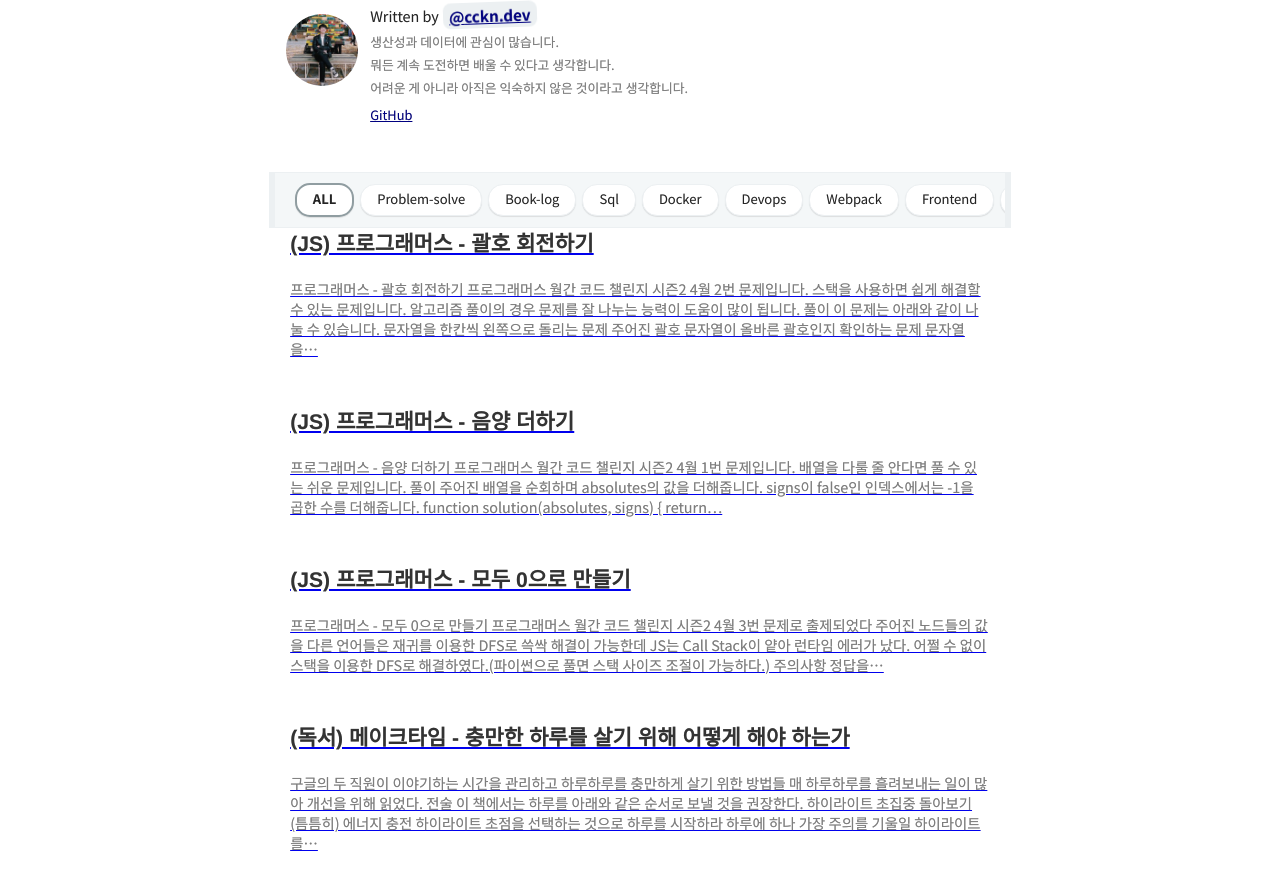
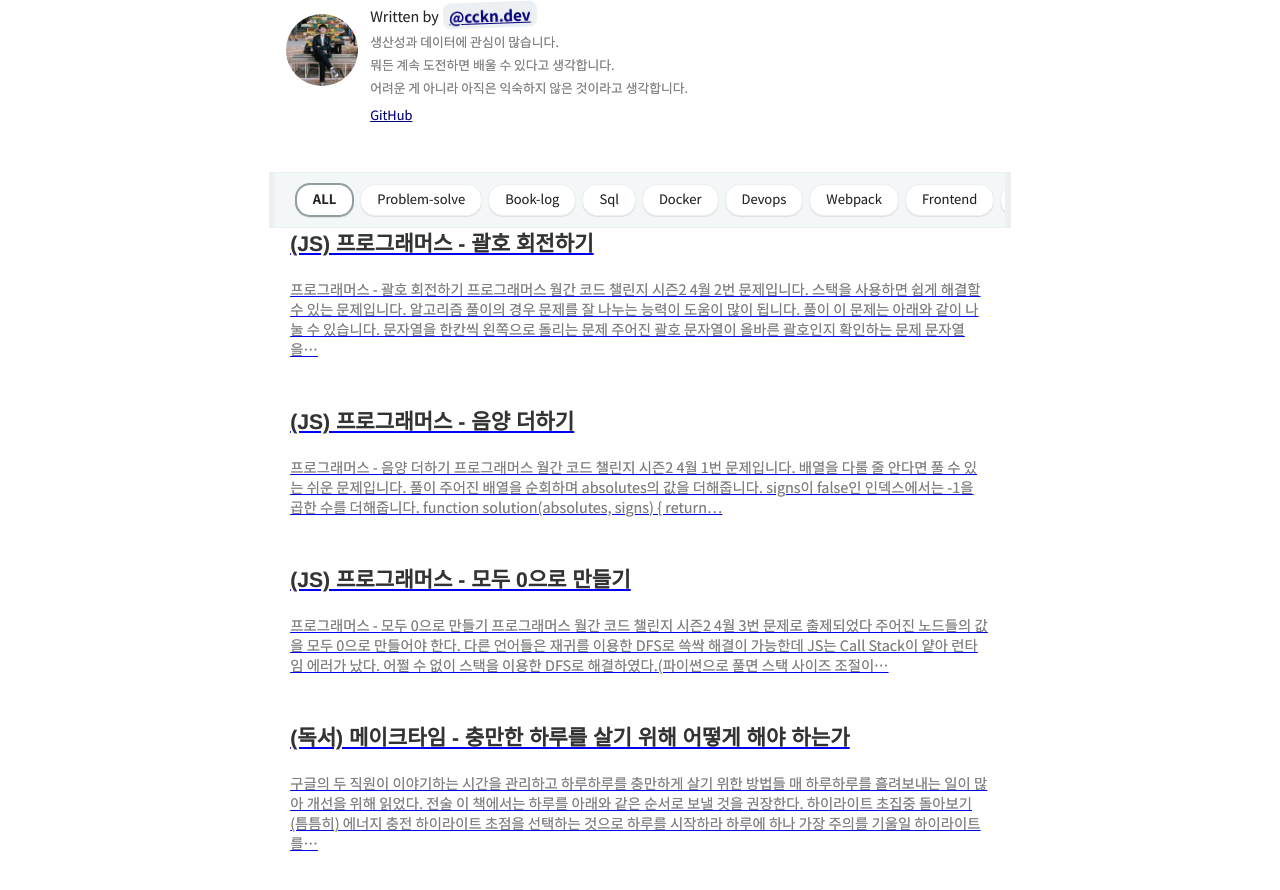
Before and after one commit to cckn/devlog, a Gatsby site: page / in a window 1280 px wide. Shown: the part 198-1088 px from the top of the page. Built offline with nearby package versions, Linux system fonts and the light colour scheme; Gatsby itself is replaced by a stand-in of ours; some packages are replaced by stand-ins of ours; what typography-theme-github would draw is missing.

Commit message:
fix (JS) 프로그래머스 - 모두 0으로 만들기

```diff
--- a/content/blog/problem-solve/(JS) 프로그래머스 - 모두-0으로-만들기.md
+++ b/content/blog/problem-solve/(JS) 프로그래머스 - 모두-0으로-만들기.md
@@ -12,7 +12,9 @@ draft: false
 
 프로그래머스 월간 코드 챌린지 시즌2 4월 3번 문제로 출제되었다
 
-주어진 노드들의 값을
+![picture 1](images/2021-04-19/cf49c31037c82514d3890343d9403b5a6488f1b9c93e3cf81fb292009ce8d993.png)
+
+주어진 노드들의 값을 모두 0으로 만들어야 한다.
 
 다른 언어들은 재귀를 이용한 DFS로 쓱싹 해결이 가능한데 JS는 Call Stack이 얕아 런타임 에러가 났다.
 
```
Also changed, not shown: content/blog/problem-solve/images/2021-04-19/cf49c31037c82514d3890343d9403b5a6488f1b9c93e3cf81fb292009ce8d993.png (added).
